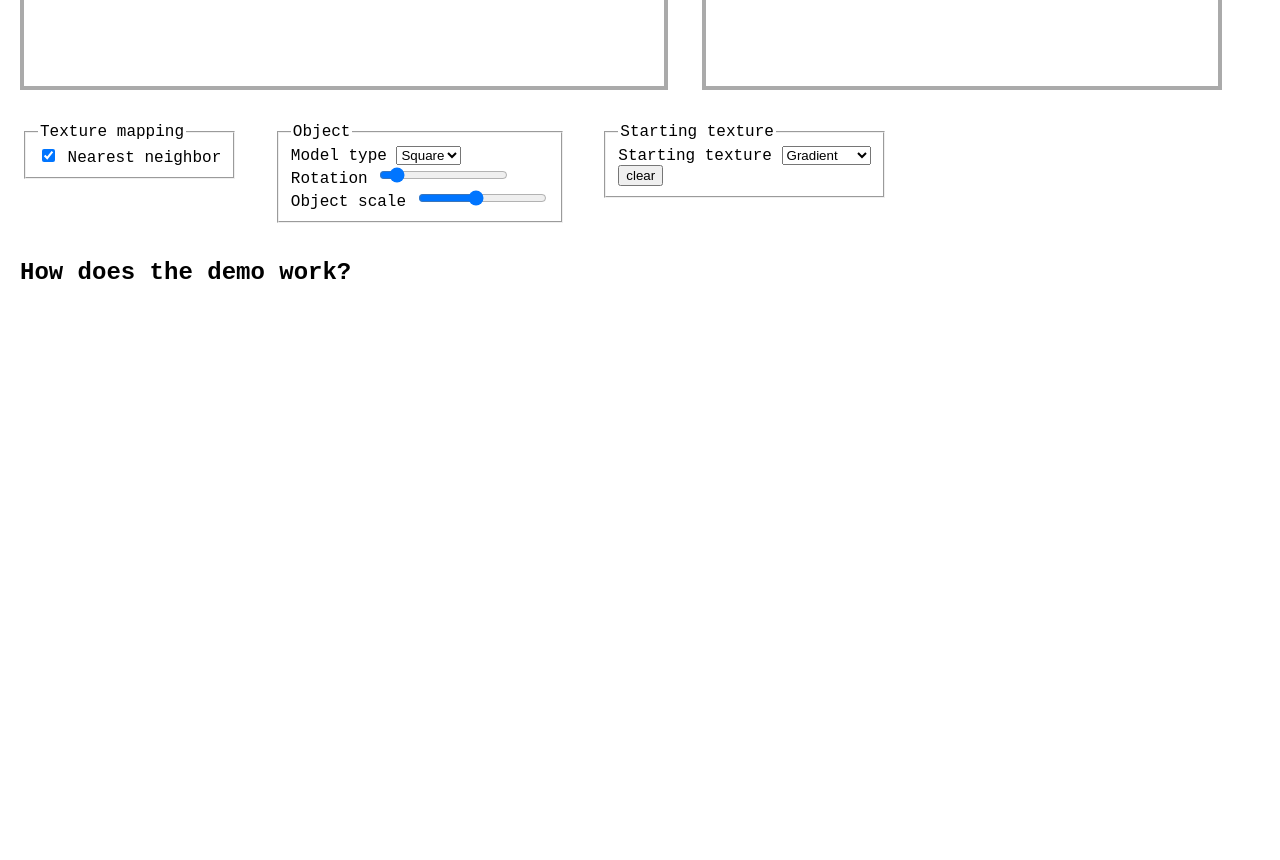
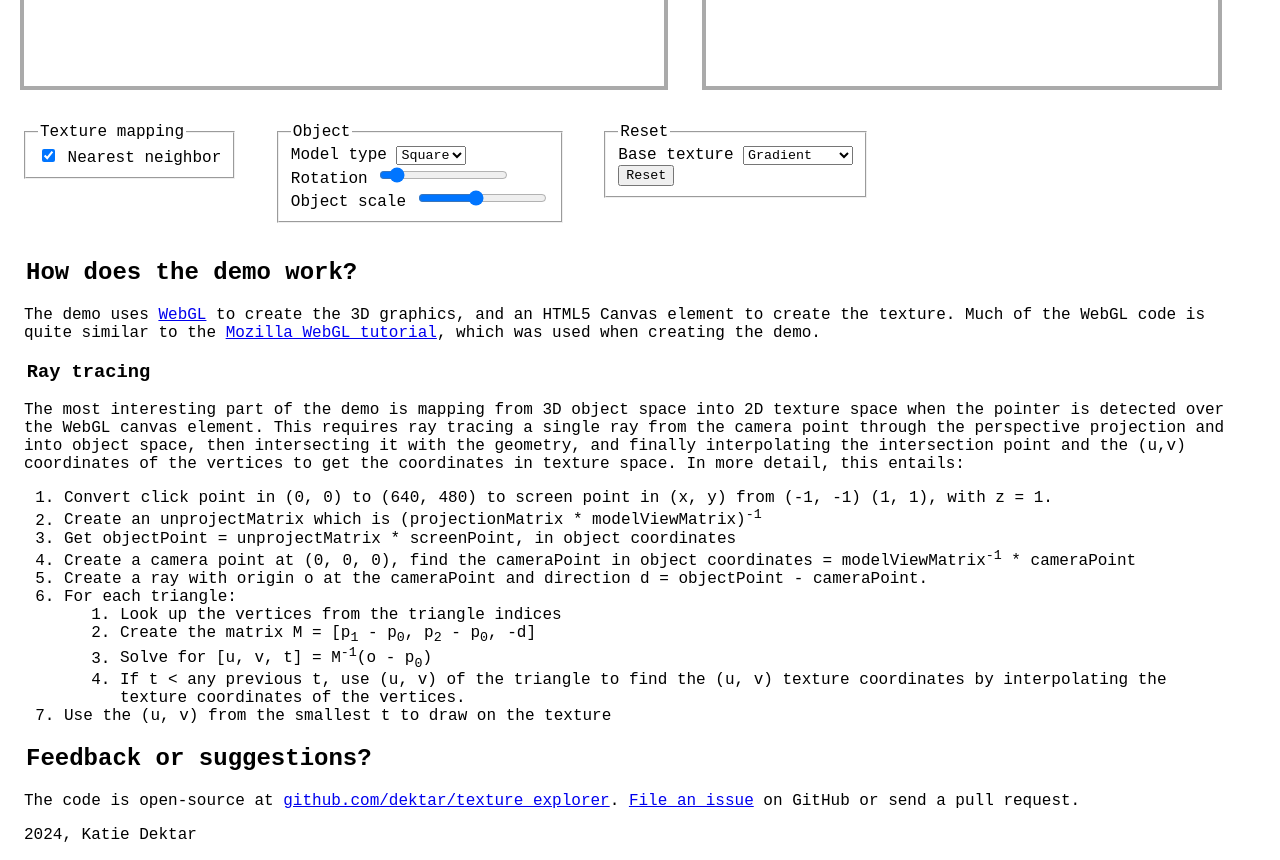
Before and after one commit to dektar/texture_explorer, a plain HTML site: page index.html in a window 1280 px wide. Shown: the part 920-1780 px from the top of the page. Before the commit the page ends 1226 px from the top, so only its background shows below. Drawn offline with Linux system fonts and the light colour scheme; a script that the page names is missing.

Commit message:
more description

```diff
--- a/index.html
+++ b/index.html
@@ -61,8 +61,8 @@
       <input type="range" min="20" max="200" value="100" id="scale"/>
     </fieldset>
     <fieldset>
-      <legend>Starting texture</legend>
-      <label for="baseTextureType">Starting texture</label>
+      <legend>Reset</legend>
+      <label for="baseTextureType">Base texture</label>
       <select name="baseTextureType" id="baseTextureType">
         <option value="gradient">Gradient</option>
         <option value="grid">Simple grid</option>
@@ -71,11 +71,48 @@
         <option value="cat">Cat</option>
       </select>
       <br/>
-      <input type="button" value="clear" id="clear"></input>
+      <input type="button" value="Reset" id="clear"></input>
     </fieldset>
   <h2>How does the demo work?</h2>
-  <h3>
-
-  </h3>
+  <p>
+    The demo uses
+    <a href="https://developer.mozilla.org/en-US/docs/Web/API/WebGL_API" about="blank">WebGL</a>
+    to create the 3D graphics, and an HTML5 Canvas element to create the texture. Much of the WebGL
+    code is quite similar to the
+    <a href="https://developer.mozilla.org/en-US/docs/Web/API/WebGL_API/Tutorial" about="blank">
+      Mozilla WebGL tutorial</a>, which was used when creating the demo.
+  </p>
+  <h3>Ray tracing</h3>
+  <p>
+    The most interesting part of the demo is mapping from 3D object space into 2D texture space
+    when the pointer is detected over the WebGL canvas element. This requires ray tracing a single
+    ray from the camera point through the perspective projection and into object space, then
+    intersecting it with the geometry, and finally interpolating the intersection point and the
+    (u,v) coordinates of the vertices to get the coordinates in texture space. In more detail,
+    this entails:
+  </p>
+  <ol>
+    <li>Convert click point in (0, 0) to (640, 480) to screen point in (x, y) from (-1, -1) (1, 1), with z = 1.</li>
+    <li>Create an unprojectMatrix which is (projectionMatrix * modelViewMatrix)<sup>-1</sup> </li>
+    <li>Get objectPoint = unprojectMatrix * screenPoint, in object coordinates</li>
+    <li>Create a camera point at (0, 0, 0), find the cameraPoint in object coordinates = modelViewMatrix<sup>-1</sup>  * cameraPoint</li>
+    <li>Create a ray with origin o at the cameraPoint and direction d = objectPoint - cameraPoint.</li>
+    <li>For each triangle:</li>
+    <ol>
+      <li>Look up the vertices from the triangle indices</li>
+      <li>Create the matrix M = [p<sub>1</sub> - p<sub>0</sub>, p<sub>2</sub> - p<sub>0</sub>, -d]</li>
+      <li>Solve for [u, v, t] = M<sup>-1</sup>(o - p<sub>0</sub>)</li>
+      <li>If t < any previous t, use (u, v) of the triangle to find the (u, v) texture coordinates by interpolating the texture coordinates of the vertices.</li>
+    </ol>
+    <li>Use the (u, v) from the smallest t to draw on the texture</li>
+  </ol>
+  <h2>Feedback or suggestions?</h2>
+  <p>
+    The code is open-source at
+    <a href="https://github.com/dektar/texture_explorer" about="blank">
+      github.com/dektar/texture_explorer</a>.
+    <a href="https://github.com/dektar/texture_explorer/issues/new" about="blank">
+      File an issue</a> on GitHub or send a pull request.</p>
+  <p>2024, Katie Dektar</p>
   </body>
 </html>
--- a/style.css
+++ b/style.css
@@ -1,4 +1,12 @@
 body {
+  font-family: 'Courier New', Courier, monospace;
+}
+
+input {
+  font-family: 'Courier New', Courier, monospace;
+}
+
+select {
   font-family: 'Courier New', Courier, monospace;
 }
 
@@ -7,9 +15,24 @@ p {
   margin-right: 1em;
 }
 
-h1, h2 {
+h1 {
   margin-left: .5em;
   margin-right: .5em;
+}
+
+h2 {
+  margin-left: .75em;
+  margin-right: .5em;
+}
+
+h3 {
+  margin-left: 1em;
+  margin-right: 1em;
+}
+
+ol {
+  margin-left: 1em;
+  margin-right: 1em;
 }
 
 fieldset {
```
